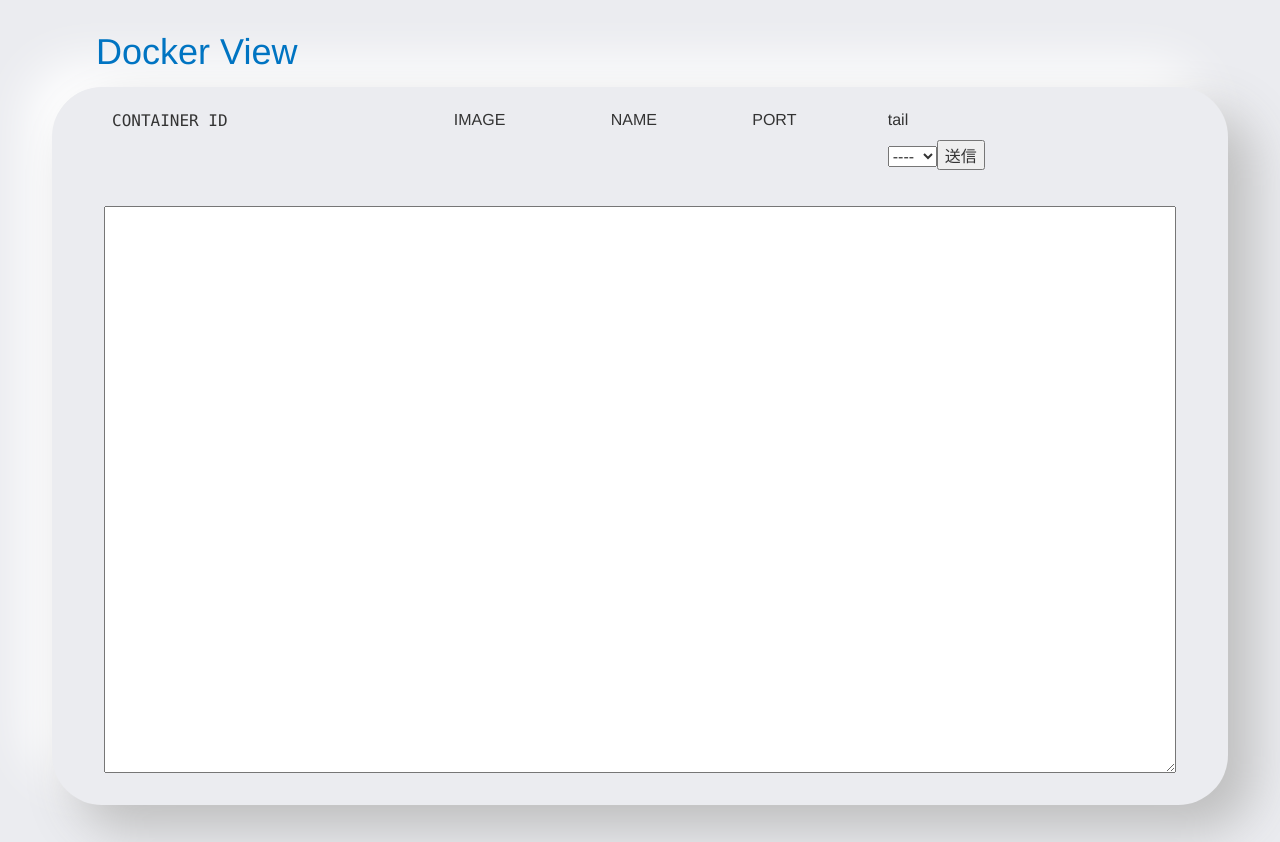
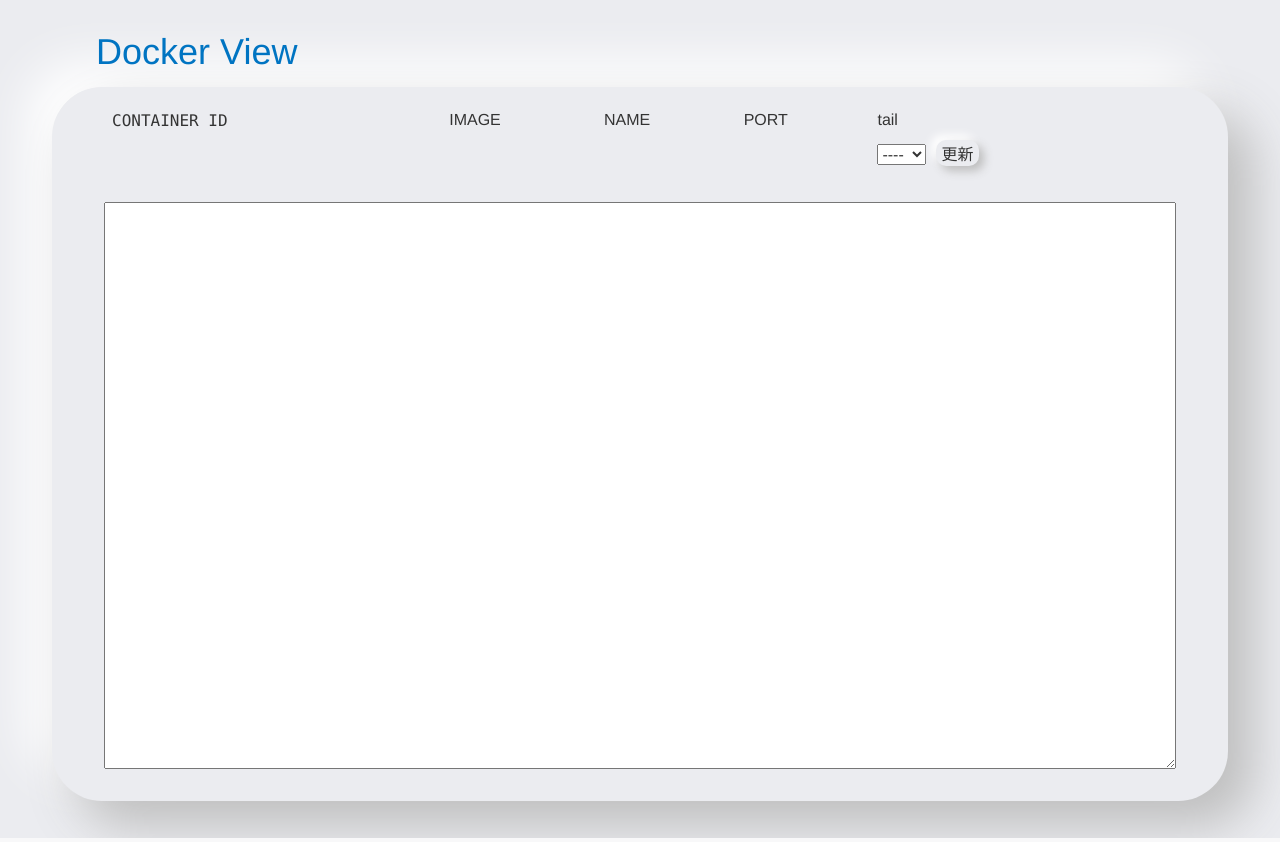
Before and after one commit to hirotaka42/Django-Docker-View, a Django app: template tail_docker_ps/templates/tail_docker_ps/logs_view.html in a window 1280 px wide. Run offline with Django 3.2, Linux system fonts and the light colour scheme; the template is opened without the code that fills it, so the values that code supplies are empty; some libraries are stand-ins or nearby versions.

Commit message:
[feat] In order to create a sense of unity, the update button was designed using Neumorphism design.

```diff
--- a/tail_docker_ps/static/css/docker_ps.css
+++ b/tail_docker_ps/static/css/docker_ps.css
@@ -49,4 +49,14 @@
 /* docker-ps titleのラベル表示を横並びに(何故か別のクラス名にすると動かなくなる。なぜ？)*/
 div.docker-ps {
     display: flex;
-  }
+}
+
+.button {
+    background-color: #EBECF0;
+    border: 0;
+    margin-left: 10px;
+    box-shadow:  5px 5px 10px #bebebe,
+                -5px -5px 10px #ffffff;
+    padding-left: 5px;
+    border-radius: 10px;
+}
--- a/tail_docker_ps/templates/tail_docker_ps/logs_view.html
+++ b/tail_docker_ps/templates/tail_docker_ps/logs_view.html
@@ -30,7 +30,7 @@
           <option value="50">50</option>
           <option value="100">100</option>
           <option value="150">150</option>
-        </select><input type="submit" value="送信"></form></td>
+        </select><input type="submit" value="更新" class="button"></form></td>
   </tr>
 
 
--- a/tail_docker_ps/views.py
+++ b/tail_docker_ps/views.py
@@ -113,7 +113,7 @@
                 if len(line) > 10:
                     #正常な文字列の場合
                     yield 'data: {}\n\n'.format(line.decode("utf-8"))
-                    time.sleep(0.001)
+                    time.sleep(0.1)
                 else:
                     #異常文字列の場合 stack
                     tmp += bytes(line)
@@ -123,7 +123,7 @@
                 tmp += bytes(line)
                 #stackしておいた文字列を返却
                 yield 'data: {}\n\n'.format(str(tmp.decode("utf-8")))
-                time.sleep(0.001)
+                time.sleep(0.1)
                 #返却後は初期化
                 tmp = bytearray(b'')
 
```
